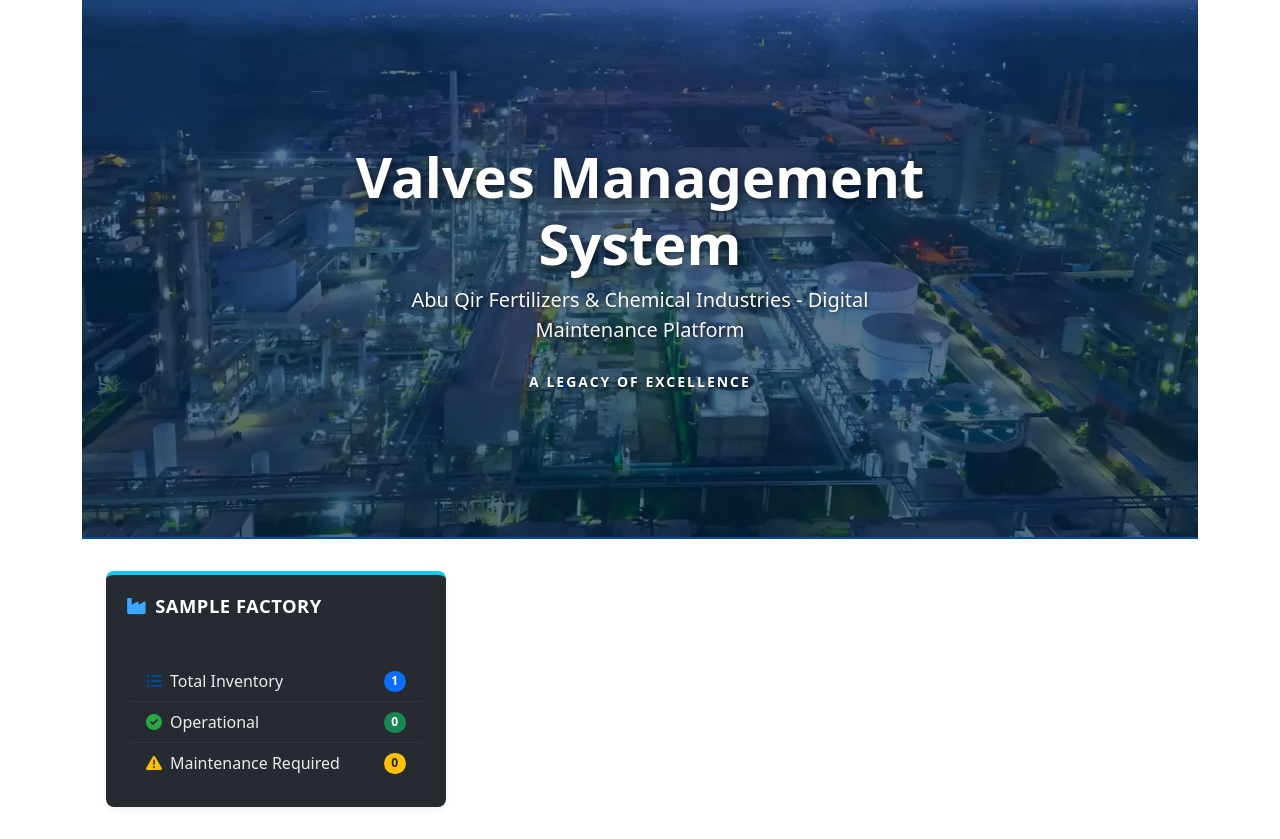
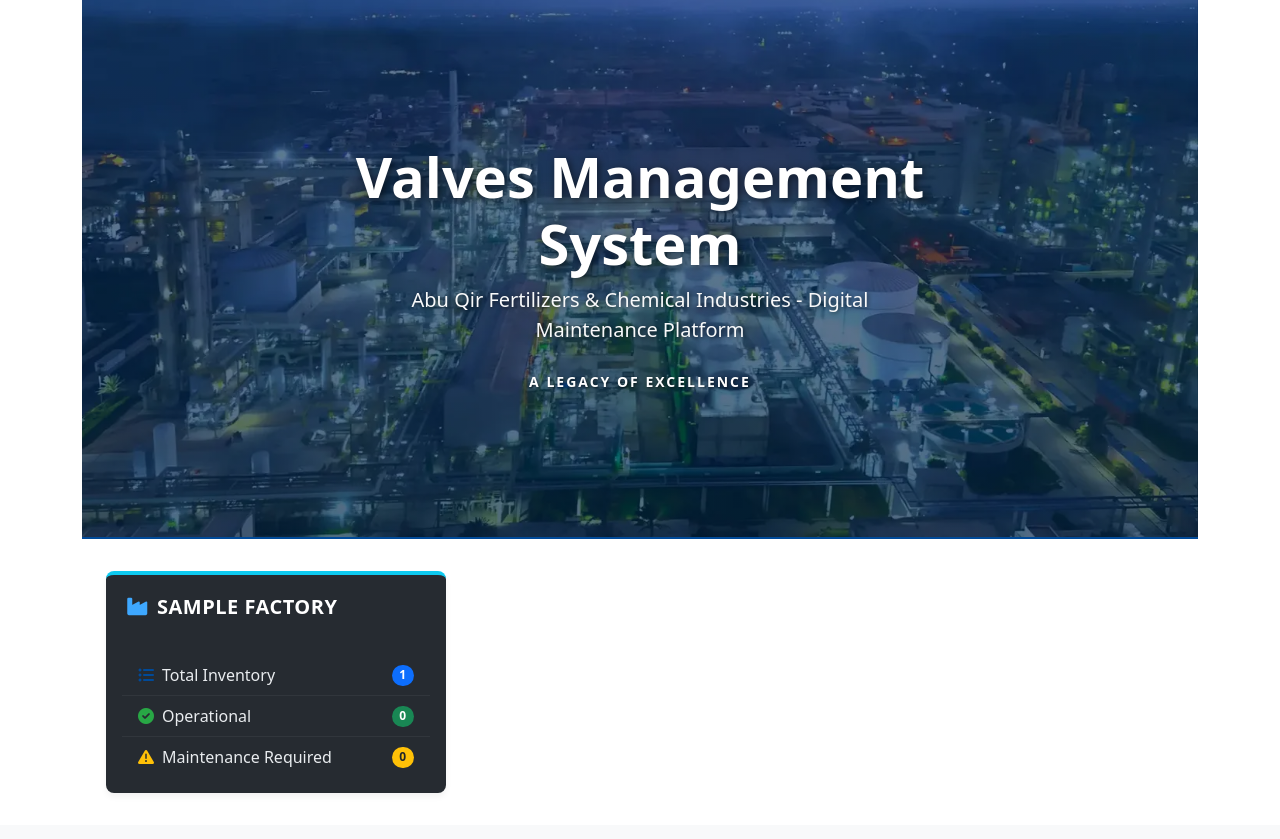
Before and after one commit to MrAlaa90/Valve_webapp, a Django app: page / in a window 1280 px wide. Shown: the part 81-920 px from the top of the page. After the commit the page ends 874 px from the top, so only its background shows below. Run offline with Django 5.2, Linux system fonts and the light colour scheme; a user stored in the database is signed in; tables that the repository leaves empty hold one stand-in row (values such as "Sample post"); some libraries are stand-ins or nearby versions.

Commit message:
style: remove remaining white backgrounds and refine card structure for dark theme

```diff
--- a/valve_project/templates/valves/home.html
+++ b/valve_project/templates/valves/home.html
@@ -31,10 +31,10 @@
             {% for factory in main_factories %}
             <div class="col-lg-4 mb-4">
                 <div class="card h-100 factory-card-{{ factory.get_color }}">
-                    <div class="card-header bg-white">
-                        <h3 class="mb-0"><i class="fas fa-industry me-2"></i>{{ factory.name }}</h3>
+                    <div class="card-header">
+                        <h3 class="mb-0 fs-5"><i class="fas fa-industry me-2"></i>{{ factory.name }}</h3>
                     </div>
-                    <div class="card-body p-4">
+                    <div class="card-body p-3">
                         <div class="list-group list-group-flush">
                             <a href="{% url 'valves:valve-list-frontend' %}?factory={{ factory.name|slugify }}" class="list-group-item list-group-item-action d-flex justify-content-between align-items-center">
                                 <span><i class="fas fa-list-ul me-2 text-primary"></i>Total Inventory</span>
```
